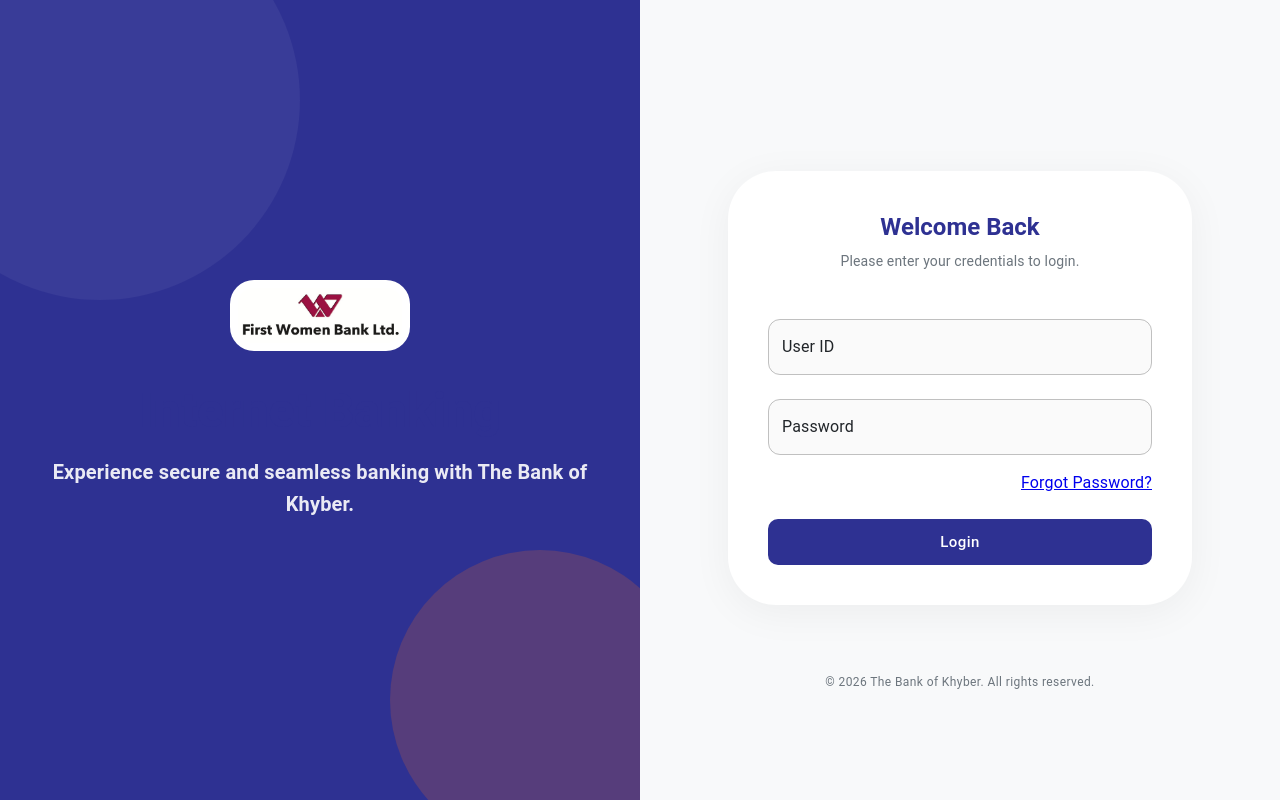
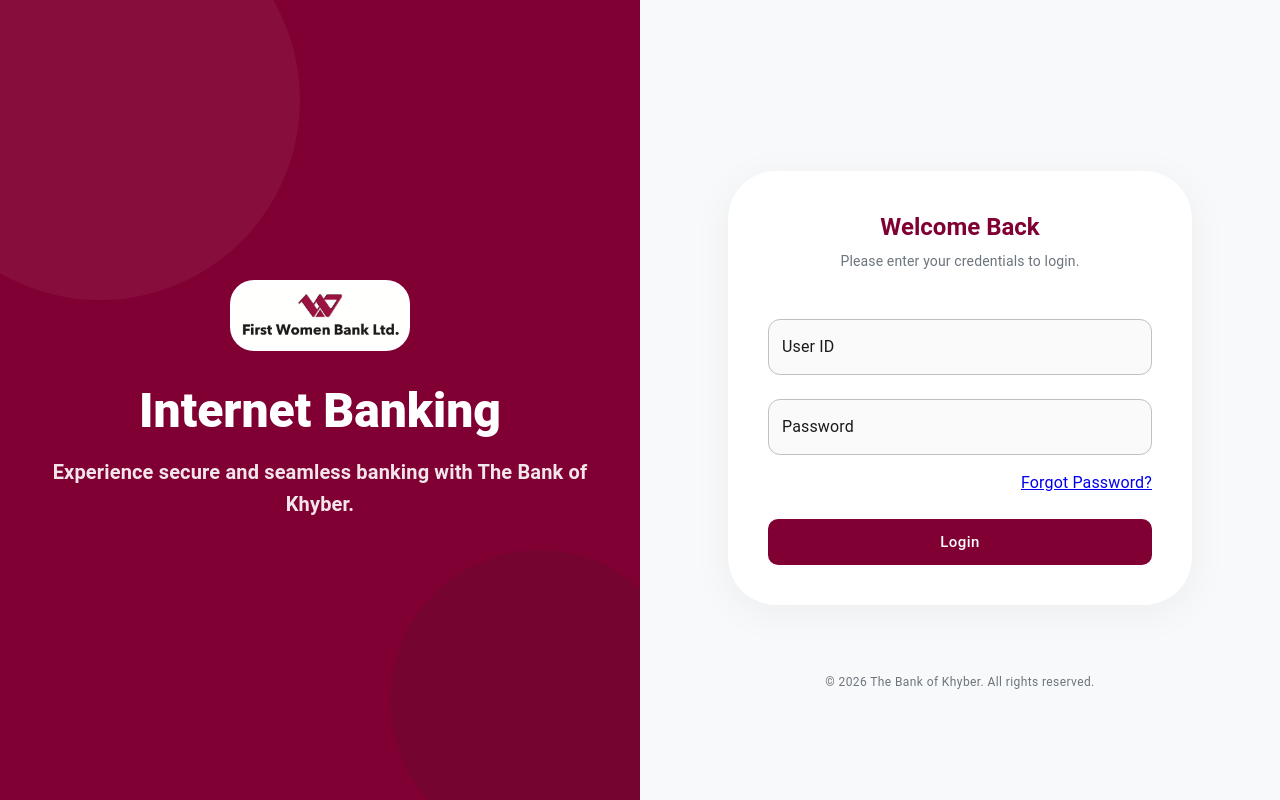
Before and after one commit to arooba-eng/bok_portal_, a React (Create React App) app: page /login in a window 1280 px wide. Built offline with nearby package versions, Linux system fonts and the light colour scheme.

Commit message:
theme changed

```diff
--- a/src/pages/Login.jsx
+++ b/src/pages/Login.jsx
@@ -72,7 +72,7 @@
             }}
           />
 
-          <Typography variant="h3" fontWeight={800} gutterBottom>
+          <Typography variant="h3" fontWeight={800} gutterBottom color="white" sx={{ textAlign: 'center' }}>
             Internet Banking
           </Typography>
 
--- a/src/theme/theme.js
+++ b/src/theme/theme.js
@@ -3,41 +3,41 @@
 const theme = createTheme({
   palette: {
     background: {
-      default: '#F8F9FA', // Global Background
-      paper: '#FFFFFF',   // Surface / Cards
+      default: '#F8F9FA', // Global Background (Light Grey)
+      paper: '#FFFFFF',   // Surface / Cards (Pure White)
     },
     text: {
-      primary: '#212529', // Primary Text
+      primary: '#1A1A1A',   // Primary Text (Dark Charcoal from logo typography)
       secondary: '#6C757D', // Secondary / Muted Text
     },
     primary: {
-      main: '#2E3192', // Brand Blue (Bank of Khyber approximate)
-      light: '#5E60C2',
-      dark: '#000063',
+      main: '#800033',          // Primary Maroon/Deep Burgundy (Main logo icon)
+      light: '#A3335C',         // Lighter Maroon tint
+      dark: '#540021',          // Dark Maroon shade
       contrastText: '#FFFFFF',
     },
     secondary: {
-      main: '#F37021', // Brand Orange (Bank of Khyber approximate)
-      light: '#FFA153',
-      dark: '#BA4000',
+      main: '#4A1525',          // Deep Plum Accent (Extracted shadow tone)
+      light: '#733345',
+      dark: '#280A13',
       contrastText: '#FFFFFF',
     },
     success: {
-      main: '#28A745', // Success State
+      main: '#28A745',          // Success State
     },
-    divider: '#DEE2E6', // Borders / Dividers
+    divider: '#E2E8F0',          // Borders / Dividers
   },
   typography: {
     fontFamily: '"Roboto", "Helvetica", "Arial", sans-serif',
-    h1: { fontWeight: 700, color: '#2E3192' }, // Branded Headings
-    h2: { fontWeight: 700, color: '#2E3192' },
-    h3: { fontWeight: 700, color: '#2E3192' },
-    h4: { fontWeight: 700, color: '#2E3192', letterSpacing: '-0.02em' },
-    h5: { fontWeight: 600, color: '#212529' },
-    h6: { fontWeight: 600, color: '#212529' },
+    h1: { fontWeight: 700, color: '#800033' }, // Updated to Primary Maroon
+    h2: { fontWeight: 700, color: '#800033' },
+    h3: { fontWeight: 700, color: '#800033' },
+    h4: { fontWeight: 700, color: '#800033', letterSpacing: '-0.02em' },
+    h5: { fontWeight: 600, color: '#1A1A1A' },
+    h6: { fontWeight: 600, color: '#1A1A1A' },
     subtitle1: { fontWeight: 500, color: '#6C757D' },
     subtitle2: { fontWeight: 500, color: '#6C757D' },
-    body1: { color: '#212529' },
+    body1: { color: '#1A1A1A' },
     body2: { color: '#6C757D' },
     button: { fontWeight: 500, textTransform: 'none' },
   },
@@ -49,7 +49,7 @@
       styleOverrides: {
         body: {
           backgroundColor: '#F8F9FA',
-          color: '#212529',
+          color: '#1A1A1A',
         },
       },
     },
@@ -68,16 +68,16 @@
           borderRadius: 10,
           padding: '10px 24px',
           boxShadow: 'none',
-          '&:hover': { boxShadow: '0px 4px 12px rgba(46, 49, 146, 0.2)' }, // Blue shadow on hover
+          '&:hover': { boxShadow: '0px 4px 12px rgba(128, 0, 51, 0.2)' }, // Maroon shadow on hover
         },
         containedPrimary: {
-          backgroundColor: '#2E3192',
-          '&:hover': { backgroundColor: '#1F2163' },
+          backgroundColor: '#800033',
+          '&:hover': { backgroundColor: '#540021' },
         },
         containedSecondary: {
-          backgroundColor: '#F37021',
-          color: '#fff',
-          '&:hover': { backgroundColor: '#D65A0D' },
+          backgroundColor: '#4A1525',
+          color: '#FFFFFF',
+          '&:hover': { backgroundColor: '#280A13' },
         },
       },
     },
@@ -85,7 +85,7 @@
       styleOverrides: {
         root: {
           backgroundColor: '#FFFFFF',
-          color: '#2E3192', // Blue text on white header
+          color: '#800033', // Primary Maroon text on white header
           boxShadow: '0px 2px 10px rgba(0,0,0,0.05)',
         },
       },
@@ -97,12 +97,12 @@
             borderRadius: 12,
             backgroundColor: '#FAFAFA',
             '&.Mui-focused fieldset': {
-              borderColor: '#2E3192', // Blue focus border
+              borderColor: '#800033', // Primary Maroon focus border
               borderWidth: '2px',
             },
           },
-        }
-      }
+        },
+      },
     },
   },
 });
```
